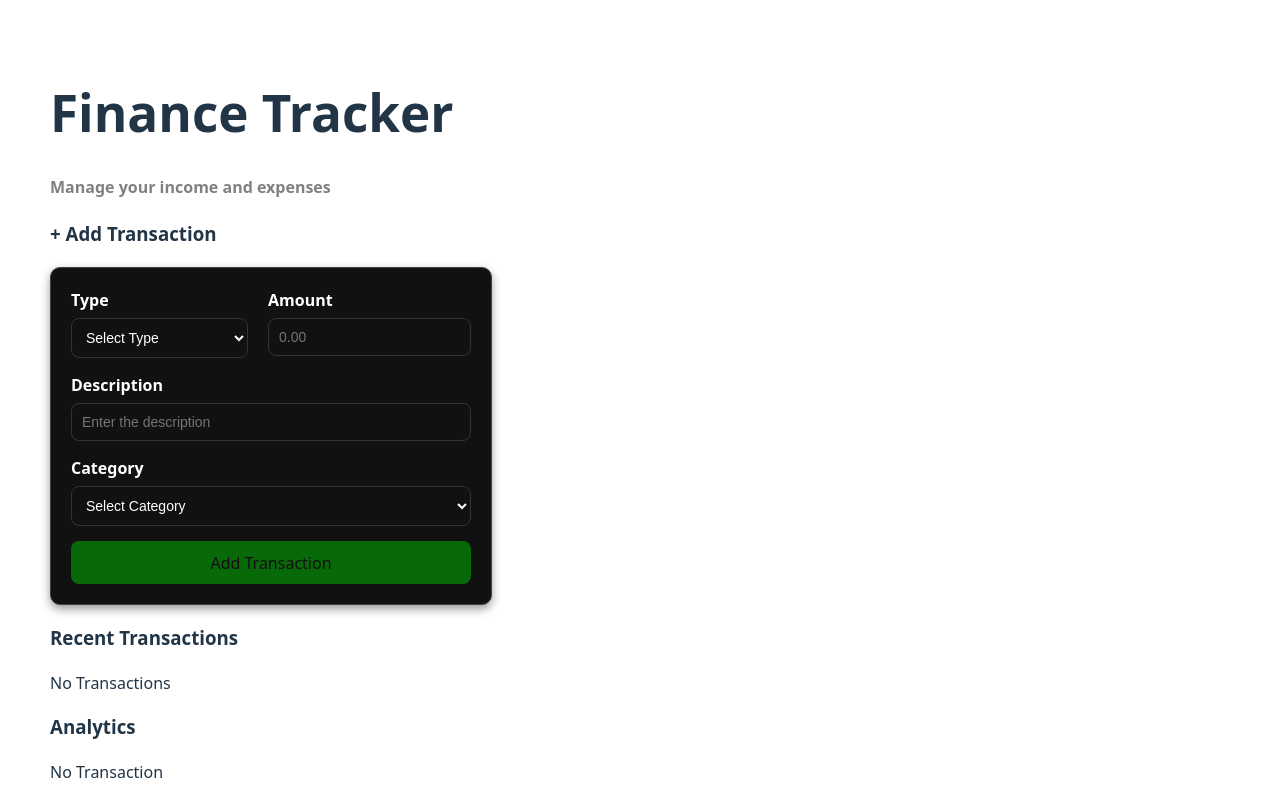
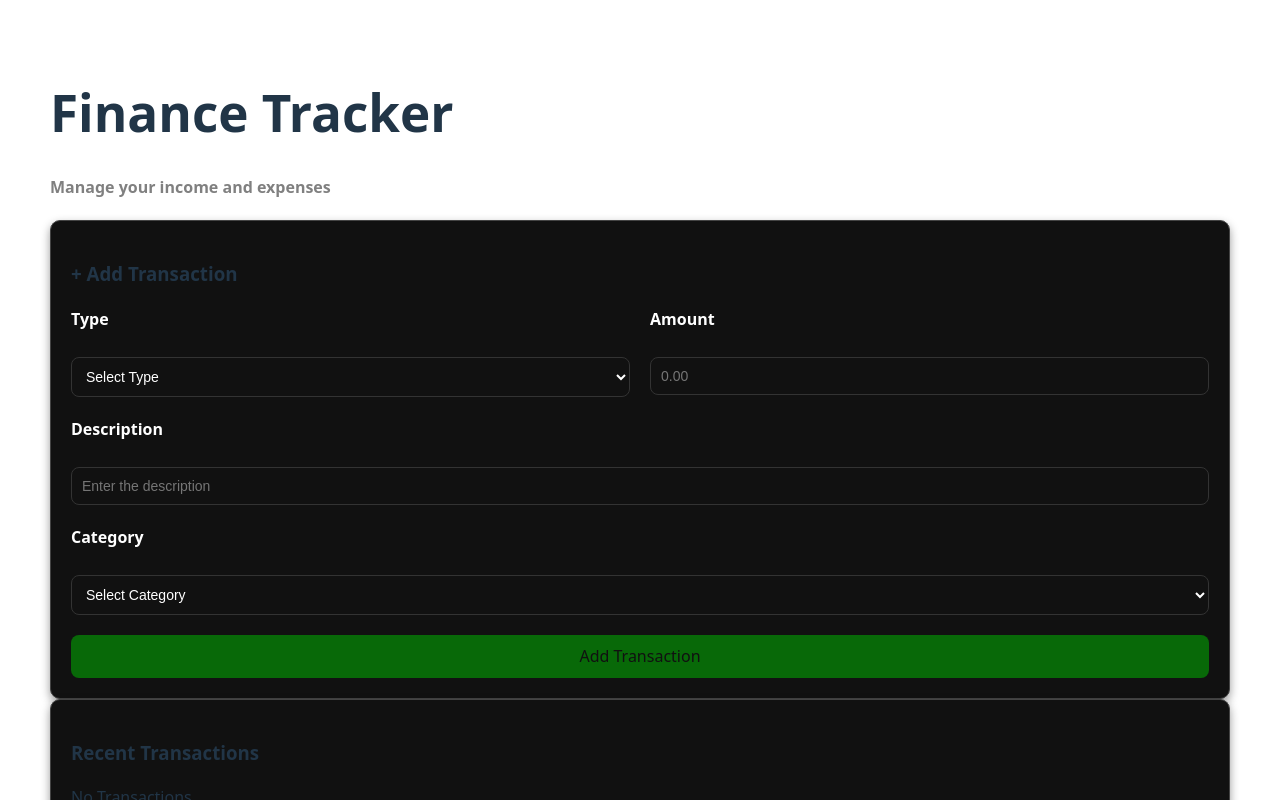
Before and after one commit to saujanyamahajan/Ledger, a React (Vite) app: page / in a window 1280 px wide. Shown: the top 800 px of the page. Built offline with nearby package versions, Linux system fonts and the light colour scheme.

Commit message:
feat: Recent Transaction init and did some css fixes

```diff
--- a/src/App.css
+++ b/src/App.css
@@ -1,10 +1,10 @@
 #root {
-  max-width: 1280px;
+  max-width: 100%;
+  width: 100%;
   /* margin: 0 auto; */
-   padding: 50px;
-  /* text-align: center; */
+  padding: 50px;
 }
 
-h4{
+h4 {
   color: grey;
 }
--- a/src/components/AddTransaction.css
+++ b/src/components/AddTransaction.css
@@ -1,11 +1,4 @@
-
-.form-container {
-  width: 100%;            /* responsive */
-  max-width: 400px;
-    display: flex;
-    flex-direction: column;
-    gap: 15px;
-    margin: auto;
+.form {
   border: 1px solid #444;
   border-radius: 10px;
   background-color: #111;
@@ -18,19 +11,21 @@
   gap: 20px;
 }
 
-.form-group{
+.form-group {
   display: flex;
   flex-direction: column;
+  gap: 20px; /* horizontal space between Type & Amount */
+  margin-bottom: 20px;
   flex: 1;
 }
-.form-group label{
+.form-group label {
   font-weight: 600;
   margin-bottom: 6px;
   color: #fff;
 }
 
 .form-group input,
-.form-group select{
+.form-group select {
   padding: 10px;
   border-radius: 8px;
   border: 1px solid #333;
@@ -38,8 +33,8 @@ background-color: #111;
   color: #fff;
   font-size: 14px;
 }
-#btnAddTransaction{
+#btnAddTransaction {
+  width: 100%;
   background-color: rgb(8, 105, 8);
-    color:#111 ;
-
+  color: #111;
 }
--- a/src/components/AddTransaction.jsx
+++ b/src/components/AddTransaction.jsx
@@ -1,23 +1,50 @@
 import { useState } from "react";
 import "./AddTransaction.css";
-function AddTransaction({onAdd}) {
+
+function AddTransaction({ onAdd }) {
   const [type, setType] = useState("");
   const [amount, setAmount] = useState("");
   const [description, setDescription] = useState("");
   const [category, setCategory] = useState("");
 
+  const incomeCategories = [
+    "Salary",
+    "Freelance",
+    "Investment",
+    "Gift",
+    "Other",
+  ];
+  const expenseCategories = [
+    "Food",
+    "Bills",
+    "Travel",
+    "Shopping",
+    "Healthcare",
+    "Entertainment",
+    "Other",
+  ];
+
   const btnAddTransaction = () => {
     if (!type || !amount || !description || !category) return;
-     onAdd({ type, amount: Number(amount), description, category });
+    const date = new Date().toISOString().split("T")[0];
+    onAdd({ type, amount: Number(amount), description, category, date });
     setType("");
     setAmount("");
     setDescription("");
     setCategory("");
   };
+
+  const availableCategories =
+    type === "Income"
+      ? incomeCategories
+      : type === "Expense"
+      ? expenseCategories
+      : [];
+
   return (
     <>
-      <h3>+ Add Transaction</h3>
-      <div className="form-container">
+      <div className="form">
+        <h3>+ Add Transaction</h3>
         <div className="form-row">
           <div className="form-group">
             <label htmlFor="typeOfTransaction">Type</label>
@@ -71,11 +98,9 @@ function AddTransaction({onAdd}) {
             <option value="" disabled>
               Select Category
             </option>
-            <option>Salary</option>
-            <option>Freelance</option>
-            <option>Investment</option>
-            <option>Gift</option>
-            <option>Other</option>
+            {availableCategories.map((cat) => (
+              <option key={cat}>{cat}</option>
+            ))}
           </select>
         </div>
         <button id="btnAddTransaction" onClick={btnAddTransaction}>
--- a/src/components/RecentTransaction.css
+++ b/src/components/RecentTransaction.css
@@ -1,8 +1,63 @@
+.form {
+  border: 1px solid #444;
+  border-radius: 10px;
+  background-color: #111;
+  box-shadow: 0 4px 10px rgba(0, 0, 0, 0.4);
+  padding: 20px;
+}
 
-.form {
-    border: 1px solid #444;      /* outline */
-    border-radius: 10px;         /* rounded corners */
-    background-color: #111;      /* dark background */
-    box-shadow: 0 4px 10px rgba(0, 0, 0, 0.4); /* shadow */
-    padding: 10px;
-  }
+.transactionList {
+  list-style: none;
+  padding: 0;
+  margin: 0;
+  /* display: flex;
+  flex-wrap: wrap;
+  gap: 16px; */
+}
+
+.transactionCard {
+  border: 1px solid #444;
+  border-radius: 15px;
+  padding: 16px;
+  margin-bottom: 12px;
+  display: flex;
+  flex-direction: column;
+  justify-content: space-between;
+  color: #f5f4f4;
+  box-shadow: 0 2px 5px rgba(0, 0, 0, 0.1);
+}
+
+.transactionTop {
+  display: flex;
+  justify-content: space-between;
+  align-items: center;
+  font-size: 15px;
+  font-weight: 600;
+}
+
+.transactionBottom {
+  display: flex;
+  justify-content: space-between;
+  margin-top: 8px;
+  font-size: 0.9rem;
+  color: #444;
+}
+
+.transactionAmount {
+  font-weight: bold;
+}
+
+.transactionAmount.positive {
+  color: green;
+}
+
+.transactionAmount.negative {
+  color: red;
+}
+
+.transactionType {
+  background-color: #f5f2eb;
+  padding: 4px 8px;
+  border-radius: 10px;
+  font-size: 0.8rem;
+}
--- a/src/components/RecentTransaction.jsx
+++ b/src/components/RecentTransaction.jsx
@@ -1,17 +1,35 @@
 // import { useState } from "react";
+import "./RecentTransaction.css";
 
 function RecentTransaction({ transactions }) {
   return (
     <>
-    <div className="Form">
+      <div className="form">
         <h3>Recent Transactions</h3>
         {transactions.length === 0 ? (
           <p>No Transactions</p>
         ) : (
-        <ul>
+          <ul className="transactionList">
             {transactions.map((t, index) => (
-            <li key={index}>
-              {t.type} - {t.amount} - {t.description} - {t.category}
+              <li key={index} className="transactionCard">
+                <div className="transactionTop">
+                  <span className="transactionDescription">
+                    {t.description}
+                  </span>
+                  <span
+                    className={`transactionAmount ${
+                      t.type === "Income" ? "positive" : "negative"
+                    }`}
+                  >
+                    {t.type === "Income"
+                      ? `+₹${t.amount}`
+                      : `-₹${Math.abs(t.amount)}`}
+                  </span>
+                </div>
+                <div className="transactionBottom">
+                  <span className="transactionType">{t.type}</span>
+                  <span className="transactionDate">{t.date}</span>
+                </div>
               </li>
             ))}
           </ul>
--- /dev/null
+++ b/src/components/TransactionGraph.css
@@ -0,0 +1,7 @@
+.form {
+    border: 1px solid #444;
+    border-radius: 10px;
+    background-color: #111;
+    box-shadow: 0 4px 10px rgba(0, 0, 0, 0.4);
+    padding: 20px;
+  }
--- a/src/components/TransactionGraph.jsx
+++ b/src/components/TransactionGraph.jsx
@@ -2,7 +2,7 @@ import { BarChart, Bar, XAxis, YAxis, CartesianGrid, Tooltip } from "recharts";
 
 function TransactionGraph({ transactions }) {
   return (
-    <div>
+    <div className="form">
       <h3>Analytics</h3>
       {transactions.length === 0 ? (
         <p>No Transaction</p>
```
Lines whose indentation alone changed are shown as unchanged.
